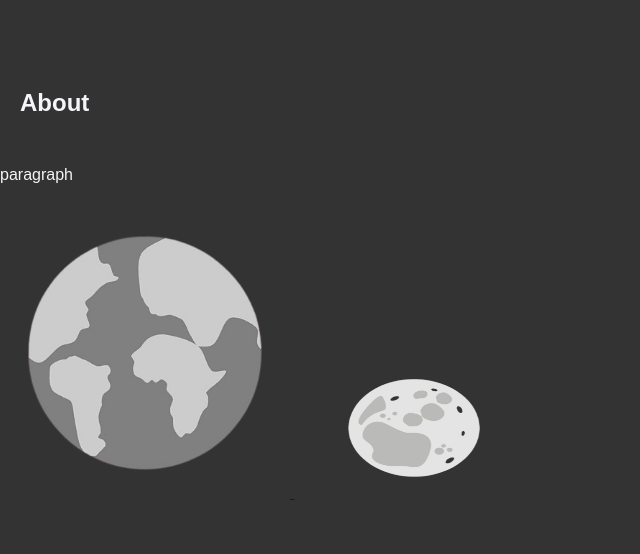
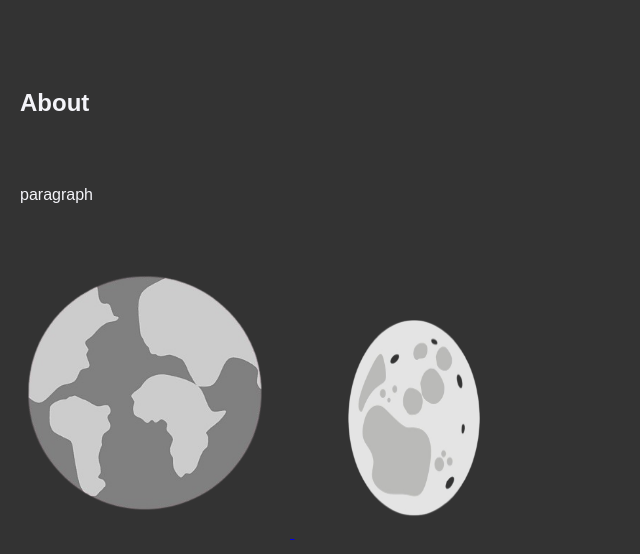
Before and after one commit to perumrr/earthmoon, a plain HTML site: page index.html in a window 1280 px wide. Shown: the part 154-708 px from the top of the page, without its empty margins (0-640 px from the left). Drawn offline with Linux system fonts and the light colour scheme.

Commit message:
moon size

```diff
--- a/style.css
+++ b/style.css
@@ -18,6 +18,11 @@ h1 {
 
 h2 {
     font-size: 1.5rem;
+    margin: 20px 0;
+    padding: 20px;
+}
+
+p {
     margin: 20px 0;
     padding: 20px;
 }
@@ -45,5 +50,5 @@ section {
 
 .moon {
     width: 200px;
-    height: 100px;
+    height: 200px;
 }
```
